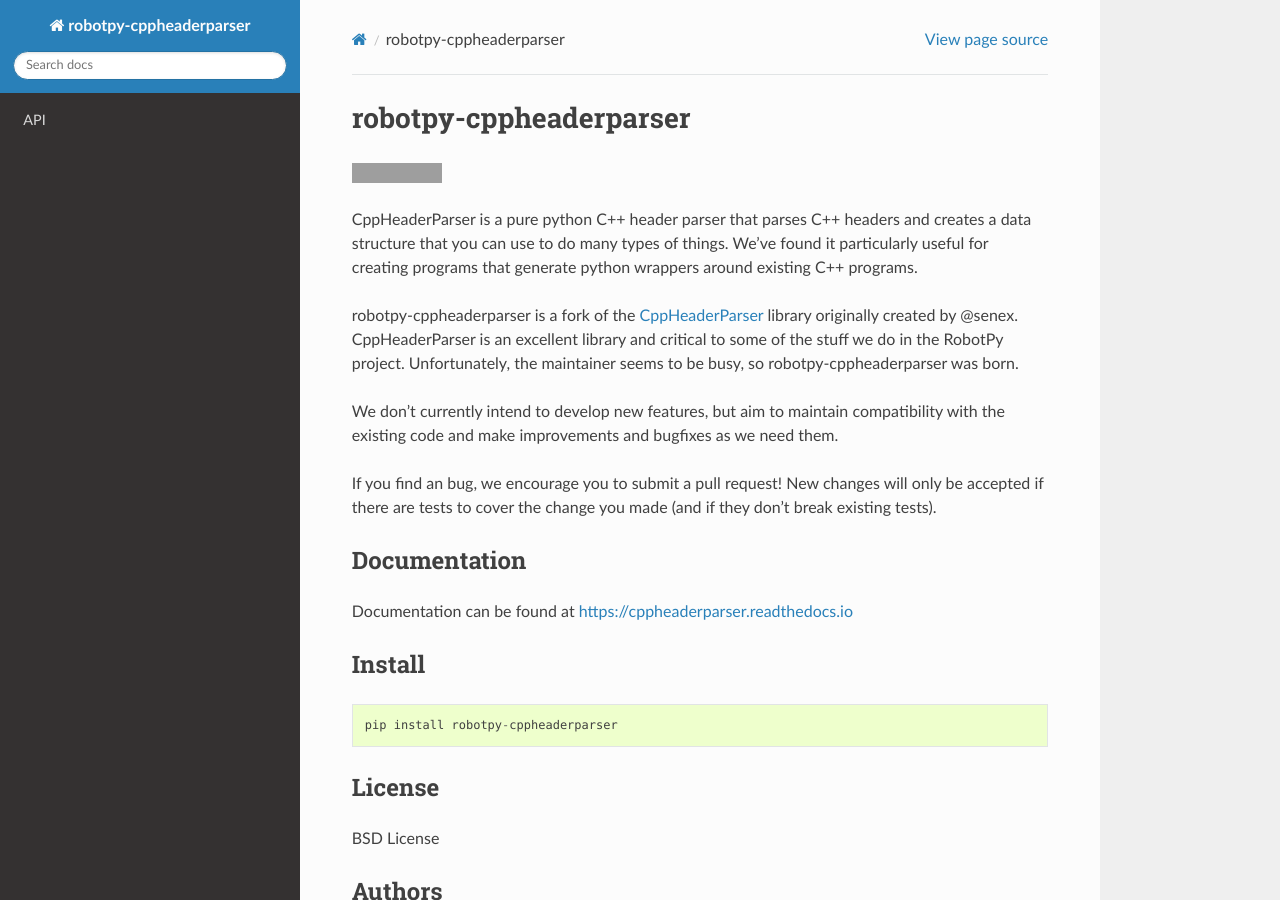
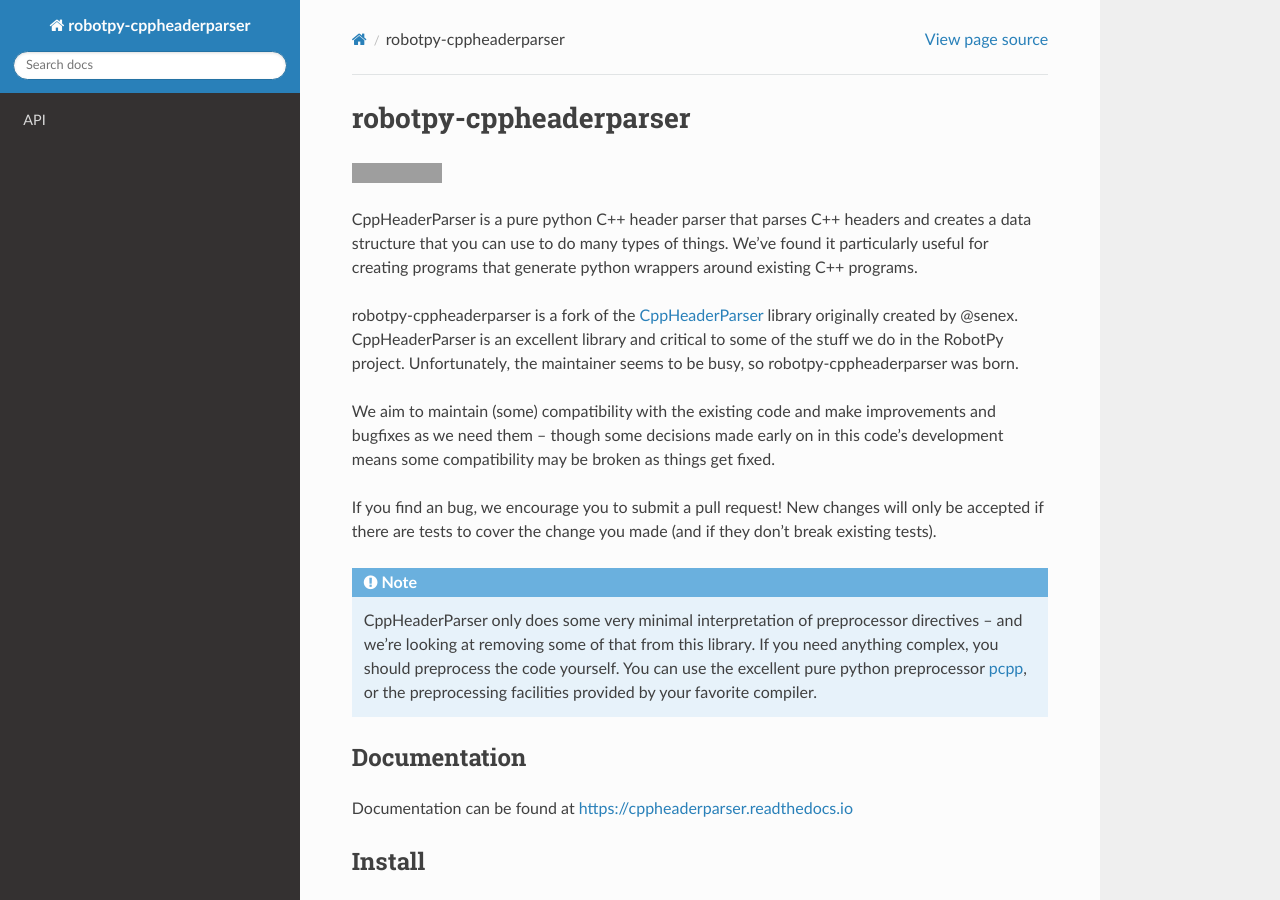
Before and after one commit to robotpy/robotpy-cppheaderparser, a Sphinx documentation site: the page built from docs/index.rst, in a window 1280 px wide and 900 px high. Built offline with Sphinx 7.4.7 and the Read the Docs theme 2.0.0, drawn with Linux system fonts in a browser that asks for light colours; the version number could not be read and is left out; grey boxes are pictures that could not be loaded.

Commit message:
Add note that we won't fix preprocessor bugs

```diff
--- a/README.rst
+++ b/README.rst
@@ -14,13 +14,21 @@
 Unfortunately, the maintainer seems to be busy, so
 robotpy-cppheaderparser was born.
 
-We don’t currently intend to develop new features, but aim to maintain
-compatibility with the existing code and make improvements and bugfixes
-as we need them.
+We aim to maintain (some) compatibility with the existing code and make
+improvements and bugfixes as we need them -- though some decisions made
+early on in this code's development means some compatibility may be broken
+as things get fixed.
 
 If you find an bug, we encourage you to submit a pull request! New
 changes will only be accepted if there are tests to cover the change you
 made (and if they don’t break existing tests).
+
+.. note:: CppHeaderParser only does some very minimal interpretation of
+          preprocessor directives -- and we're looking at removing some
+          of that from this library. If you need anything complex, you
+          should preprocess the code yourself. You can use the excellent
+          pure python preprocessor `pcpp`_, or the preprocessing facilities
+          provided by your favorite compiler.
 
 Documentation
 -------------
@@ -53,5 +61,7 @@
 
 .. _CppHeaderParser: https://bitbucket.org/senex/cppheaderparser
 
+.. _pcpp: https://github.com/ned14/pcpp
+
 .. |Build Status| image:: https://travis-ci.org/robotpy/robotpy-cppheaderparser.svg?branch=master
    :target: https://travis-ci.org/robotpy/robotpy-cppheaderparser
```
Also changed, not shown: docs/api.rst (+9 -1 lines).
